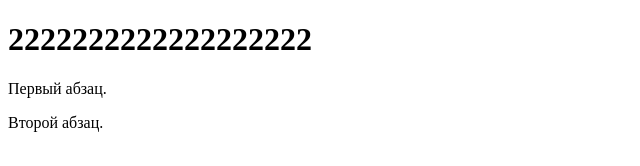
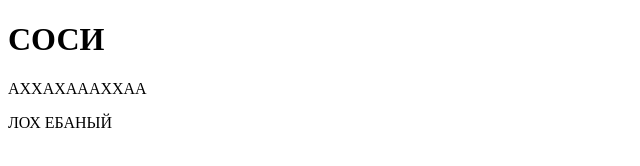
Before and after one commit to nebantepermanentnopls/DevOpsProject, a plain HTML site: page index.html in a window 1280 px wide. Shown: the whole page, without its empty margins (0-640 px from the left). Drawn offline with Linux system fonts and the light colour scheme.

Commit message:
Update index.html

```diff
--- a/index.html
+++ b/index.html
@@ -5,9 +5,9 @@
   <title>Это я YDSD не увижу</title>
  </head>
  <body>
-  <h1>2222222222222222222</h1>
+  <h1>СОСИ</h1>
   <!-- Комментарий -->
-  <p>Первый абзац.</p>
-  <p>Второй абзац.</p>
+  <p>АХХАХАААХХАА</p>
+  <p>ЛОХ ЕБАНЫЙ</p>
  </body>
 </html>
```
